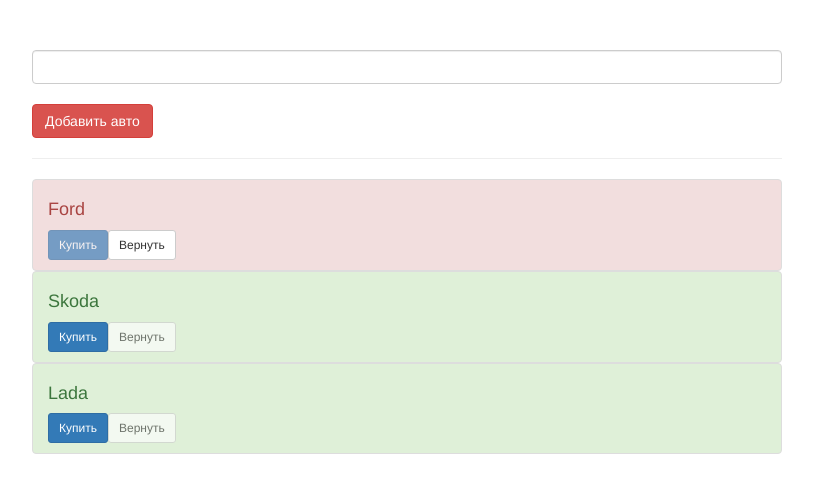
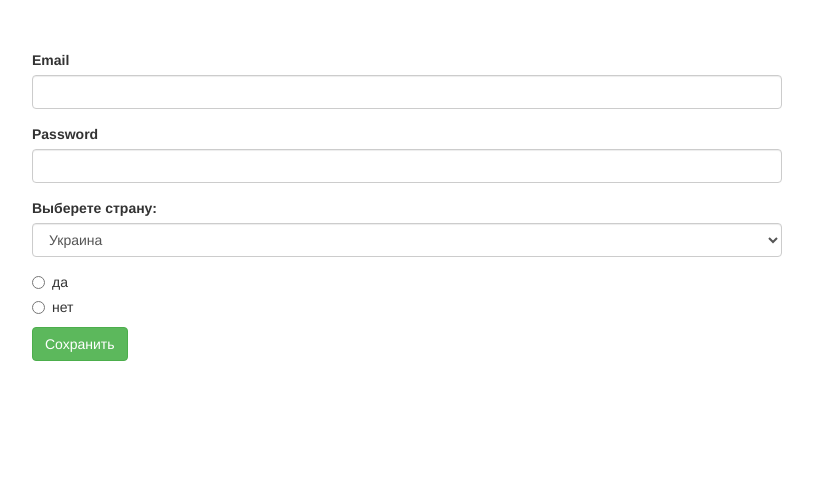
Before and after one commit to dorproekt/angular-theory, an Angular app: page / in a window 1280 px wide. Shown: the top 492 px of the page, without its empty margins (233-1046 px from the left). Built offline with nearby package versions, Linux system fonts and the light colour scheme.

Commit message:
form start

```diff
--- a/src/app/add-car/add-car.component.html
+++ /dev/null
@@ -1,4 +0,0 @@
-<input type="text" class="form-control" [(ngModel)]="carName">
-<br>
-<button class="btn btn-danger" (click)="addCar()">Добавить авто</button>
-<hr>
--- a/src/app/add-car/add-car.component.ts
+++ /dev/null
@@ -1,25 +0,0 @@
-import { Component, OnInit } from '@angular/core';
-import { CarsService } from '../cars.service';
-
-@Component({
-  selector: 'app-add-car',
-  templateUrl: './add-car.component.html',
-  styleUrls: ['./add-car.component.css']
-})
-export class AddCarComponent implements OnInit {
-
-    carName = '';
-
-    constructor(private carsService: CarsService) { }
-
-    ngOnInit() {
-    }
-
-    addCar() {
-        this.carsService.cars.push({
-            name: this.carName,
-            isSold: false
-        });
-        this.carName = '';
-    }
-}
--- a/src/app/app.component.html
+++ b/src/app/app.component.html
@@ -1,10 +1,30 @@
 <div class="container">
     <div class="row ">
         <div class="col-xs-8 col-xs-offset-2">
-            <app-add-car></app-add-car>
-            <div class="list-group">
-                <app-car *ngFor="let car of cars" [car]="car"></app-car>
-            </div>
+            <form>
+                <div class="form-group">
+                    <label>Email</label>
+                    <input type="text" class="form-control">
+                </div>
+                <div class="form-group">
+                    <label>Password</label>
+                    <input type="password" class="form-control">
+                </div>
+                <div class="form-group">
+                    <label>Выберете страну:</label>
+                    <select class="form-control">
+                        <option value="ua">Украина</option>
+                        <option value="by">Беларусь</option>
+                        <option value="ru">Россия</option>
+                    </select>
+                </div>
+                <div class="radio" *ngFor="let ans of answers">
+                    <label>
+                        <input type="radio" [value]="ans.type">{{ ans.text }}
+                    </label>
+                </div>
+                <button class="btn btn-success" type="submit">Сохранить</button>
+            </form>
         </div>
     </div>
 </div>
--- a/src/app/app.component.ts
+++ b/src/app/app.component.ts
@@ -1,23 +1,24 @@
 import { Component, OnInit } from '@angular/core';
-import { CarsService } from './cars.service';
 
 @Component({
     selector: 'app-root',
     templateUrl: './app.component.html',
 })
 export class AppComponent implements OnInit {
-    cars = [];
 
-    constructor(private carsService: CarsService) { }
+    answers = [
+        {
+            type: 'yes',
+            text: 'да'
+        },
+        {
+            type: 'no',
+            text: 'нет'
+        },
+    ];
 
-    ngOnInit() {
-        this.cars = this.carsService.cars;
-    }
+    constructor() { }
 
-    addCarToList(carName: string) {
-        this.carsService.cars.push({
-            name: carName,
-            isSold: false
-        });
-    }
+    ngOnInit() { }
+
 }
--- a/src/app/car/car.component.html
+++ /dev/null
@@ -1,15 +0,0 @@
-<div [ngClass]='getClass()'>
-    <h4>{{ car.name }}</h4>
-    <div>
-        <button
-            class="btn btn-sm btn-primary"
-            (click)="onAction('buy')"
-            [disabled]="car.isSold"
-        >Купить</button>
-        <button
-            class="btn btn-sm btn-default"
-            (click)="onAction('return')"
-            [disabled]="!car.isSold"
-        >Вернуть</button>
-    </div>
-</div>
--- a/src/app/car/car.component.ts
+++ /dev/null
@@ -1,30 +0,0 @@
-import { Component, OnInit, Input } from '@angular/core';
-import { ConsoleService } from '../console.service';
-
-@Component({
-    selector: 'app-car',
-    templateUrl: './car.component.html',
-    styleUrls: ['./car.component.css'],
-    providers: [ConsoleService]
-})
-export class CarComponent implements OnInit {
-    @Input() car;
-
-    constructor(private consoleService: ConsoleService) { }
-
-    ngOnInit() {
-    }
-
-    getClass() {
-        return {
-            'list-group-item-success': !this.car.isSold,
-            'list-group-item-danger': this.car.isSold,
-            'list-group-item': true
-        };
-    }
-
-    onAction(type: string) {
-        this.car.isSold = type === 'buy' ? true : false;
-        this.consoleService.log(`${ this.car.name } status ${ type }`);
-    }
-}
--- a/src/app/cars.service.ts
+++ /dev/null
@@ -1,18 +0,0 @@
-export class CarsService {
-
-    cars = [
-        {
-            name: 'Ford',
-            isSold: true
-        },
-        {
-            name: 'Skoda',
-            isSold: false
-        },
-        {
-            name: 'Lada',
-            isSold: false
-        },
-    ];
-
-}
--- a/src/app/console.service.ts
+++ /dev/null
@@ -1,5 +0,0 @@
-export class ConsoleService {
-    log(str: string) {
-        console.log(str);
-    }
-}
```
Also changed, not shown: src/app/app.module.ts (+1 -7 lines), src/app/add-car/add-car.component.css (deleted), src/app/car/car.component.css (deleted).
